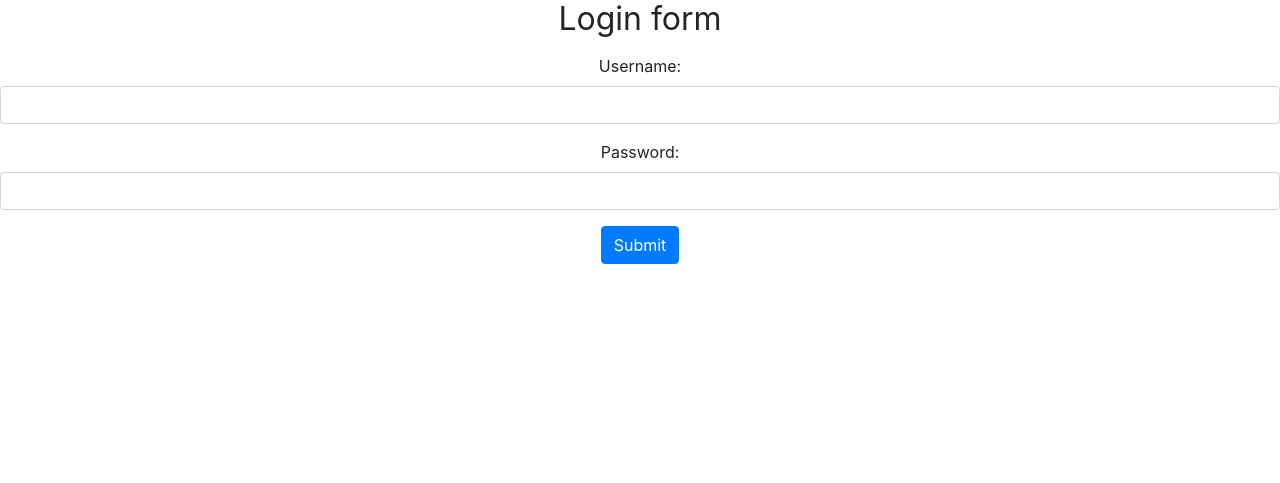
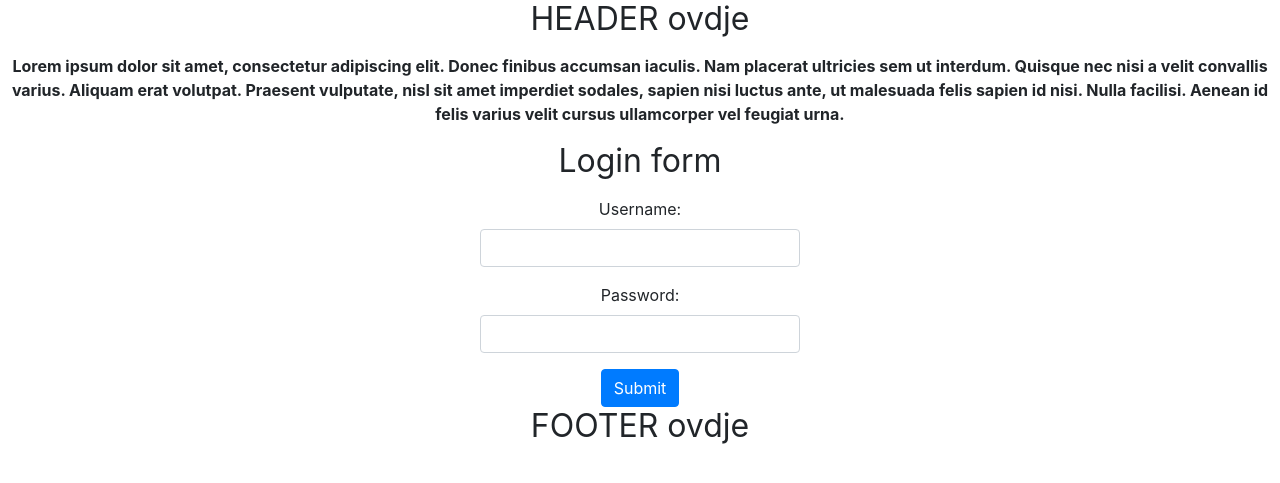
Before and after one commit to fmikolic/testRepo, a PHP site: page / in a window 1280 px wide. Shown: the top 483 px of the page. Run offline with PHP 8.4, Linux system fonts and the light colour scheme; some libraries are stand-ins or nearby versions.

Commit message:
fix hashed pass, added few bootstrap elements

```diff
--- /dev/null
+++ b/www/footer.php
@@ -0,0 +1,3 @@
+<?php
+?>
+<h2 class="h2 mb-3 font-weight-normal"> FOOTER ovdje</h2>
--- /dev/null
+++ b/www/header.php
@@ -0,0 +1,5 @@
+<?php
+
+?>
+<h2 class="h2 mb-3 font-weight-normal"> HEADER ovdje</h2>
+<p class="text-center font-weight-bold">Lorem ipsum dolor sit amet, consectetur adipiscing elit. Donec finibus accumsan iaculis. Nam placerat ultricies sem ut interdum. Quisque nec nisi a velit convallis varius. Aliquam erat volutpat. Praesent vulputate, nisl sit amet imperdiet sodales, sapien nisi luctus ante, ut malesuada felis sapien id nisi. Nulla facilisi. Aenean id felis varius velit cursus ullamcorper vel feugiat urna. </p>
--- a/www/index.php
+++ b/www/index.php
@@ -11,10 +11,17 @@
 <title>Testiranje</title>
 </head>
 <body class="text-center">
+<header>
+    <?php
+    include ('header.php');
+
+    ?>
+</header>
 <script src="https://code.jquery.com/jquery-3.2.1.slim.min.js" integrity="sha384-KJ3o2DKtIkvYIK3UENzmM7KCkRr/rE9/Qpg6aAZGJwFDMVNA/GpGFF93hXpG5KkN" crossorigin="anonymous"></script>
 <script src="https://cdnjs.cloudflare.com/ajax/libs/popper.js/1.12.9/umd/popper.min.js" integrity="sha384-ApNbgh9B+Y1QKtv3Rn7W3mgPxhU9K/ScQsAP7hUibX39j7fakFPskvXusvfa0b4Q" crossorigin="anonymous"></script>
 <script src="https://maxcdn.bootstrapcdn.com/bootstrap/4.0.0/js/bootstrap.min.js" integrity="sha384-JZR6Spejh4U02d8jOt6vLEHfe/JQGiRRSQQxSfFWpi1MquVdAyjUar5+76PVCmYl" crossorigin="anonymous"></script>
 <h2 class="h2 mb-3 font-weight-normal">Login form</h2>
+<div class="mx-auto" style="width: 25%" >
 <form class="form-signin" action="/login.php" method="post">
     <div class="form-group">
         <label for="username" >Username:</label>
@@ -27,7 +34,14 @@
 
     <input class="btn btn-primary" type="submit" name="submit" value="Submit">
 </form>
+</div>
 
+<footer>
+    <?php
+    include ('footer.php');
+
+    ?>
+</footer>
 
 </body>
 </html>
--- a/www/login.php
+++ b/www/login.php
@@ -5,7 +5,7 @@ require './data/config.php';
 
 $username1= $_POST['username'];
 $password1=$_POST['password'];
-if(!($username1===USERNAME) && password_hash($password1, PASSWORD_BCRYPT) === PASSWORD){
+if(!($username1===USERNAME) && !(password_hash($password1, PASSWORD_BCRYPT) === PASSWORD)){
     echo ('Login failed!');
 }
 else{
```
